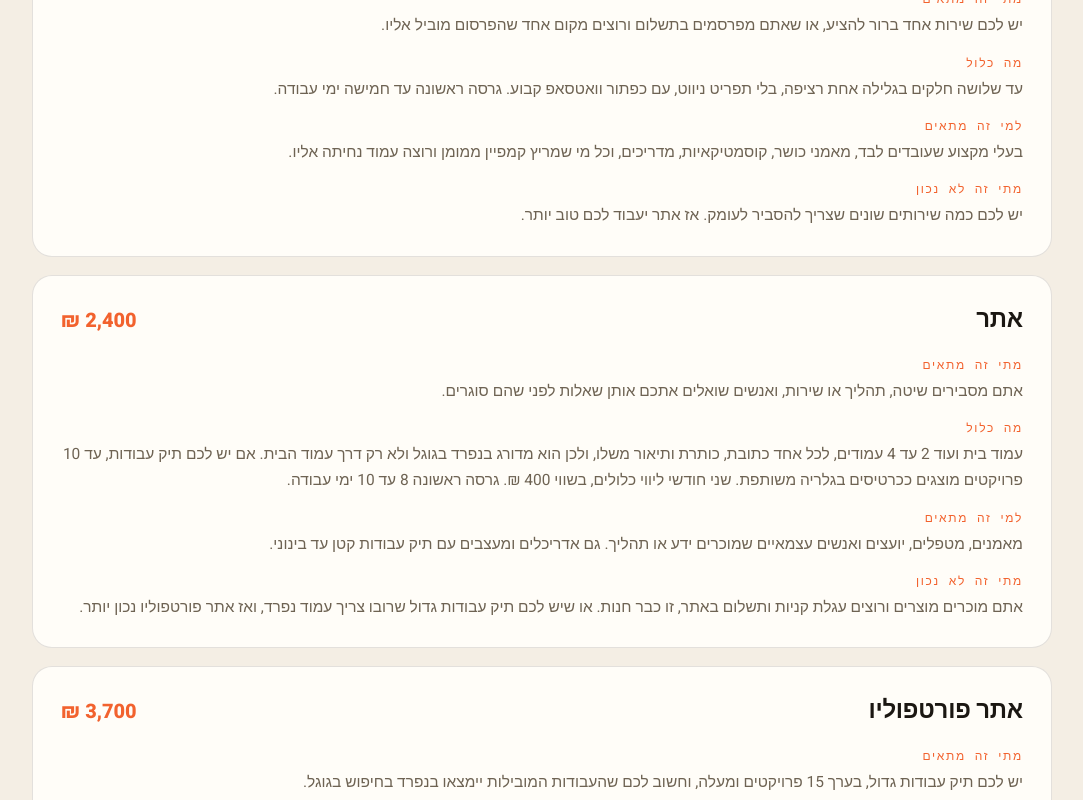
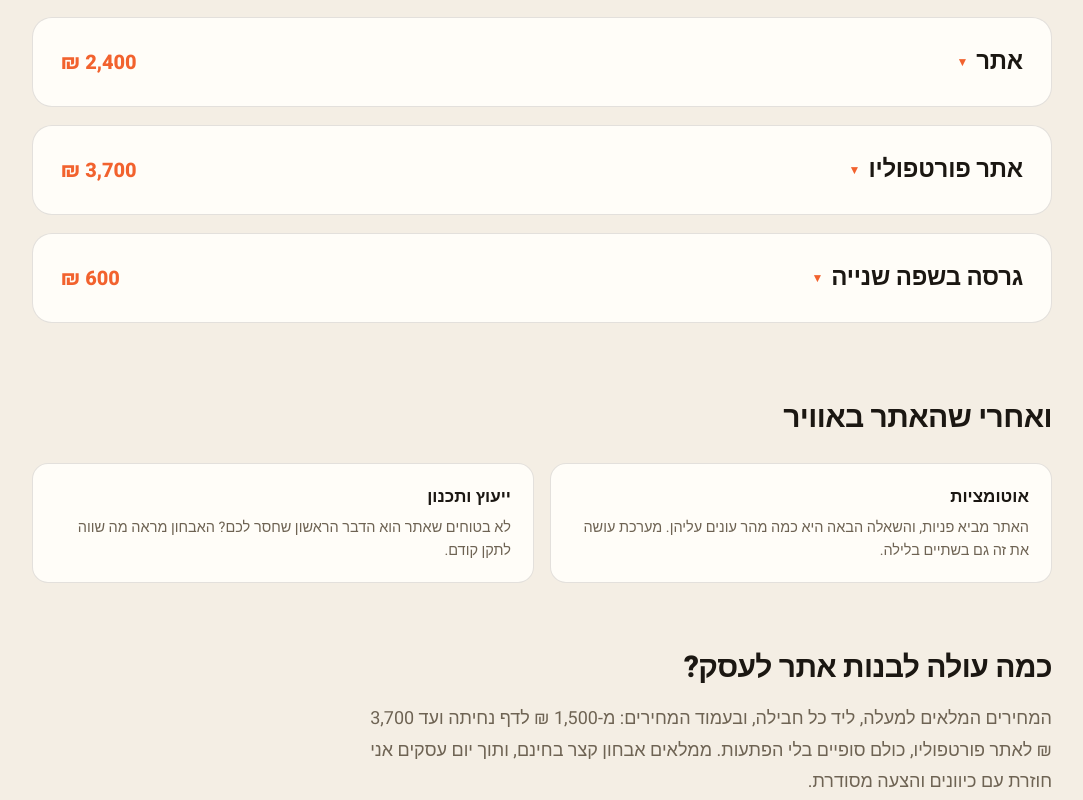
Before and after one commit to gorgovs1-cyber/shani-ai, a Next.js app: page /websites in a window 1280 px wide. Shown: the part 1240-2040 px from the top of the page, without its empty margins (98-1181 px from the left). Built offline with nearby package versions, Linux system fonts and the light colour scheme; no server answers.

Commit message:
websites: collapsible product panels + real copy cuts (874 -> 696 words)

```diff
--- a/app/websites/page.tsx
+++ b/app/websites/page.tsx
@@ -31,26 +31,26 @@ const copyByLang: Record<"he" | "en", ServiceCopy> = {
         {
           name: "דף נחיתה",
           price: "1,500 ₪",
-          fit: "יש לכם שירות אחד ברור להציע, או שאתם מפרסמים בתשלום ורוצים מקום אחד שהפרסום מוביל אליו.",
-          includes: "עד שלושה חלקים בגלילה אחת רציפה, בלי תפריט ניווט, עם כפתור וואטסאפ קבוע. גרסה ראשונה עד חמישה ימי עבודה.",
-          forWho: "בעלי מקצוע שעובדים לבד, מאמני כושר, קוסמטיקאיות, מדריכים, וכל מי שמריץ קמפיין ממומן ורוצה עמוד נחיתה אליו.",
-          notFor: "יש לכם כמה שירותים שונים שצריך להסביר לעומק. אז אתר יעבוד לכם טוב יותר.",
+          fit: "שירות אחד ברור להציע, או קמפיין ממומן שצריך יעד אחד.",
+          includes: "עד 3 חלקים בגלילה אחת, בלי תפריט ניווט, כפתור וואטסאפ קבוע. גרסה ראשונה עד 5 ימי עבודה.",
+          forWho: "עצמאים, מאמנים, קוסמטיקאיות, ומי שמריץ קמפיין ממומן.",
+          notFor: "כמה שירותים שצריך להסביר לעומק? 'אתר' יעבוד טוב יותר.",
         },
         {
           name: "אתר",
           price: "2,400 ₪",
-          fit: "אתם מסבירים שיטה, תהליך או שירות, ואנשים שואלים אתכם אותן שאלות לפני שהם סוגרים.",
-          includes: "עמוד בית ועוד 2 עד 4 עמודים, לכל אחד כתובת, כותרת ותיאור משלו, ולכן הוא מדורג בנפרד בגוגל ולא רק דרך עמוד הבית. אם יש לכם תיק עבודות, עד 10 פרויקטים מוצגים ככרטיסים בגלריה משותפת. שני חודשי ליווי כלולים, בשווי 400 ₪. גרסה ראשונה 8 עד 10 ימי עבודה.",
-          forWho: "מאמנים, מטפלים, יועצים ואנשים עצמאיים שמוכרים ידע או תהליך. גם אדריכלים ומעצבים עם תיק עבודות קטן עד בינוני.",
-          notFor: "אתם מוכרים מוצרים ורוצים עגלת קניות ותשלום באתר, זו כבר חנות. או שיש לכם תיק עבודות גדול שרובו צריך עמוד נפרד, ואז אתר פורטפוליו נכון יותר.",
+          fit: "מסבירים שיטה או תהליך, ואנשים שואלים אותן שאלות לפני שסוגרים.",
+          includes: "עמוד בית + 2-4 עמודים, כל אחד מדורג בנפרד בגוגל. גלריית עבודות משותפת עד 10 פרויקטים, ושני חודשי ליווי כלולים. גרסה ראשונה 8-10 ימי עבודה.",
+          forWho: "מאמנים, מטפלים, יועצים, ואדריכלים/מעצבים עם תיק עבודות קטן-בינוני.",
+          notFor: "מוכרים מוצרים עם עגלת קניות? זו חנות. תיק עבודות גדול? 'אתר פורטפוליו' מתאים יותר.",
         },
         {
           name: "אתר פורטפוליו",
           price: "3,700 ₪",
-          fit: "יש לכם תיק עבודות גדול, בערך 15 פרויקטים ומעלה, וחשוב לכם שהעבודות המובילות יימצאו בנפרד בחיפוש בגוגל.",
-          includes: "הכל מ'אתר', ובנוסף כל אחד מעד 10 הפרויקטים מקבל עמוד נפרד עם כתובת, כותרת ותיאור משלו. עמוד נוסף מעבר ל-10 הוא 250 ₪. גרסה ראשונה 13 עד 15 ימי עבודה.",
-          forWho: "אדריכלים, סטודיו עיצוב, קבלנים, צלמים ומעצבים עם תיק עבודות גדול, שכל פרויקט בו שווה הצגה נפרדת.",
-          notFor: "יש לכם עד 10 פרויקטים ולא כולם חייבים להימצא לבד בגוגל. 'אתר' הרגיל עושה את העבודה בפחות כסף, ותמיד אפשר להוסיף עמוד פרויקט בודד בהמשך.",
+          fit: "תיק עבודות גדול (כ-15 פרויקטים ומעלה), וחשוב שכל עבודה תימצא בנפרד בגוגל.",
+          includes: "הכל מ'אתר', ועד 10 פרויקטים עם עמוד נפרד ומדורג לכל אחד. עמוד נוסף: 250 ₪. גרסה ראשונה 13-15 ימי עבודה.",
+          forWho: "אדריכלים, סטודיו עיצוב, קבלנים, צלמים — כל פרויקט שווה הצגה נפרדת.",
+          notFor: "עד 10 פרויקטים ולא כולם צריכים דירוג נפרד? 'אתר' עושה את העבודה בפחות, ואפשר להוסיף עמוד בודד בהמשך.",
         },
         {
           name: "גרסה בשפה שנייה",
@@ -69,19 +69,19 @@ const copyByLang: Record<"he" | "en", ServiceCopy> = {
     sections: [
       {
         h: "כמה עולה לבנות אתר לעסק?",
-        p: "המחירים מפורסמים במלואם בעמוד המחירים. דף נחיתה 1,500 ₪, אתר בכמה עמודים כולל גלריית פרויקטים משותפת 2,400 ₪, אתר פורטפוליו עם עד 10 עמודי פרויקט נפרדים 3,700 ₪, וגרסה בשפה שנייה 600 ₪, אותו מחיר לכל סוג אתר. אלה מחירים סופיים, ומה שלא כלול מופיע כתוספת עם מחיר משלה. ממלאים אבחון קצר בלי עלות, ותוך יום עסקים אני חוזרת עם כיוונים ועם הצעה מסודרת.",
+        p: "המחירים המלאים למעלה, ליד כל חבילה, ובעמוד המחירים: מ-1,500 ₪ לדף נחיתה ועד 3,700 ₪ לאתר פורטפוליו, כולם סופיים בלי הפתעות. ממלאים אבחון קצר בחינם, ותוך יום עסקים אני חוזרת עם כיוונים והצעה מסודרת.",
       },
       {
         h: "למה אתר בקוד עדיף על וויקס או אלמנטור?",
-        p: "תבנית מוכנה נראית כמו עוד תבנית, נטענת לאט ומוגבלת גם בקידום וגם בעיצוב. אתר שנכתב מאפס נטען מהר, מדורג טוב יותר בגוגל, ומאפשר תנועה וחוויית גלישה שתבנית פשוט לא יודעת לעשות. ומעבר לכל זה, הקוד שלכם, בלי תלות בפלטפורמה חיצונית ובלי דמי מנוי כפויים.",
+        p: "תבנית מוכנה נראית כמו כולם, נטענת לאט ומוגבלת בעיצוב ובקידום. קוד שנכתב מאפס נטען מהר, מדורג טוב יותר, ומאפשר תנועה שתבנית לא יודעת לעשות. והקוד נשאר שלכם, בלי תלות בפלטפורמה חיצונית ובלי דמי מנוי כפויים.",
       },
       {
         h: "כמה זמן לוקח לבנות אתר?",
-        p: "דף נחיתה: גרסה ראשונה מלאה עד חמישה ימי עבודה מרגע שהחומרים אצלי, ובאוויר תוך שבוע עד שבועיים. אתר עם כמה עמודים וגלריית פרויקטים משותפת: 8 עד 10 ימי עבודה, ובאוויר תוך שבועיים עד שלושה, כי יש יותר חלקים לסדר. אתר פורטפוליו עם עמודי פרויקט נפרדים: 13 עד 15 ימי עבודה, ובאוויר תוך שלושה עד ארבעה שבועות. אני עובדת עם כלי AI לאורך כל הפיתוח, ולכן המסירה מהירה מהמקובל בלי להתפשר על האיכות.",
+        p: "הזמנים המדויקים לכל גודל אתר מפורטים למעלה, ליד כל חבילה. אני עובדת עם כלי AI לאורך הפיתוח, ולכן המסירה מהירה מהמקובל בלי להתפשר על האיכות.",
       },
       {
         h: "האם האתר יהיה מחובר לאוטומציות ו-AI?",
-        p: "כן. בניגוד לרוב בוני האתרים, אני מחברת את האתר למערכות שמנהלות את הפניות ולסוכני AI שמדברים עברית, כך שהאתר קולט לידים, עונה ללקוחות ומעדכן את המערכות שלכם לבד. אפשר להתחיל באתר ולהוסיף אוטומציה בהמשך.",
+        p: "כן. בניגוד לרוב בוני האתרים, אני מחברת את האתר למערכות שמנהלות פניות ולסוכני AI שמדברים עברית — האתר קולט לידים ועונה ללקוחות לבד. אפשר להתחיל באתר ולהוסיף אוטומציה בהמשך.",
       },
     ],
     faqTitle: "שאלות על אתרים",
@@ -139,26 +139,26 @@ const copyByLang: Record<"he" | "en", ServiceCopy> = {
         {
           name: "Landing page",
           price: "₪1,500",
-          fit: "You have one clear service to offer, or you run paid ads and want one place they lead to.",
-          includes: "Up to three parts in a single continuous scroll, no navigation menu, with a fixed WhatsApp button. First version within five working days.",
-          forWho: "Solo professionals, personal trainers, beauticians, instructors, and anyone running paid campaigns who needs a landing page.",
-          notFor: "You have several different services that need explaining in depth. A website will work better.",
+          fit: "One clear service to offer, or a paid campaign that needs a single destination.",
+          includes: "Up to 3 parts in one scroll, no navigation menu, fixed WhatsApp button. First version within 5 working days.",
+          forWho: "Solo professionals, trainers, beauticians, and anyone running paid campaigns.",
+          notFor: "Several services that need explaining in depth? 'Website' works better.",
         },
         {
           name: "Website",
           price: "₪2,400",
-          fit: "You explain a method, a process or a service, and people ask you the same questions before they buy.",
-          includes: "A homepage plus 2 to 4 more pages, each with its own URL, title and description, so it ranks separately on Google. If you have a portfolio, up to 10 projects appear as cards in a shared gallery. Two months of Shani Care included, worth ₪400. First version 8 to 10 working days.",
-          forWho: "Coaches, therapists, consultants and freelancers selling knowledge or a process. Also architects and designers with a small to mid-sized portfolio.",
-          notFor: "You sell products and need a cart and checkout — that is a shop. Or you have a large portfolio where most pieces need their own page, in which case a portfolio site fits better.",
+          fit: "You explain a method or process, and people ask the same questions before they buy.",
+          includes: "Homepage + 2–4 pages, each ranking separately on Google. Shared portfolio gallery up to 10 projects, plus two months of Shani Care included. First version 8–10 working days.",
+          forWho: "Coaches, therapists, consultants, and architects/designers with a small-to-mid portfolio.",
+          notFor: "Selling products with a cart? That is a shop. Large portfolio? 'Portfolio site' fits better.",
         },
         {
           name: "Portfolio site",
           price: "₪3,700",
-          fit: "You have a large portfolio, roughly 15 projects and up, and you want your leading work to be found separately on Google.",
-          includes: "Everything in 'Website', plus each of up to 10 projects gets its own page with its own URL, title and description. An extra page beyond 10 is ₪250. First version 13 to 15 working days.",
-          forWho: "Architects, design studios, contractors, photographers and designers with a large portfolio where each project deserves its own page.",
-          notFor: "You have up to 10 projects and they do not all need to be found separately on Google. The regular 'Website' does the job for less, and a single project page can always be added later.",
+          fit: "A large portfolio (roughly 15 projects and up), where each piece deserves its own visibility on Google.",
+          includes: "Everything in 'Website', plus up to 10 projects, each with its own ranking page. Extra page: ₪250. First version 13–15 working days.",
+          forWho: "Architects, design studios, contractors, photographers — every project deserves its own page.",
+          notFor: "Up to 10 projects and not all need separate ranking? 'Website' does the job for less, and a single page can always be added later.",
         },
         {
           name: "Second language version",
@@ -177,19 +177,19 @@ const copyByLang: Record<"he" | "en", ServiceCopy> = {
     sections: [
       {
         h: "How much does a business website cost?",
-        p: "The full price list is published on the pricing page. Landing page ₪1,500, a multi-page website with a shared project gallery ₪2,400, a portfolio website with up to 10 dedicated project pages ₪3,700, and a second-language version ₪600, the same price for every site type. These are final prices, and anything not included appears as an add-on with its own price. Fill in the short audit at no cost, and within one business day I come back with directions and a proper proposal.",
+        p: "Full prices are above next to each package, and on the pricing page: from ₪1,500 for a landing page up to ₪3,700 for a portfolio site, all final with no surprises. Fill in the short audit at no cost, and within one business day I come back with directions and a proposal.",
       },
       {
         h: "Why is a coded site better than Wix or Elementor?",
-        p: "A ready template looks like another template, loads slowly and is limited both on search and on design. A site written from scratch loads fast, ranks better on Google, and allows motion and a browsing experience a template simply cannot do. Beyond all of that, the code is yours, with no dependency on an outside platform and no forced subscription.",
+        p: "A ready template looks like everyone else, loads slowly and is limited on both search and design. A site written from scratch loads fast, ranks better, and allows motion a template simply cannot do. And the code stays yours, with no dependency on an outside platform and no forced subscription.",
       },
       {
         h: "How long does a website take?",
-        p: "Landing page: a full first version within five working days of receiving your materials, and live within one to two weeks. A website with several pages and a shared project gallery: 8–10 working days, and live within two to three weeks, since there's simply more to put together. A portfolio website with dedicated project pages: 13–15 working days, and live within three to four weeks. I work with AI-assisted development, so delivery is faster than the industry norm without compromising quality.",
+        p: "Exact timelines for every site size are listed above, next to each package. I work with AI-assisted development throughout, so delivery is faster than the industry norm without compromising quality.",
       },
       {
         h: "Will the site connect to automations and AI?",
-        p: "Yes. Unlike most website builders, I wire the site into the systems that manage your enquiries and into AI agents that speak Hebrew, so the site captures leads, answers clients and updates your systems on its own. You can start with the site and add automation later.",
+        p: "Yes. Unlike most website builders, I wire the site into the systems that manage your enquiries and into AI agents that speak Hebrew — the site captures leads and answers clients on its own. You can start with the site and add automation later.",
       },
     ],
     faqTitle: "Website FAQ",
--- a/components/ServicePage.tsx
+++ b/components/ServicePage.tsx
@@ -68,6 +68,7 @@ export default function ServicePage({
   const dir = c.dir;
   const auditLabel = lang === "he" ? "להתחיל באבחון AI חינם" : "Start a free AI Audit";
   const [open, setOpen] = useState<number | null>(null);
+  const [openProduct, setOpenProduct] = useState<number | null>(null);
 
   return (
     <>
@@ -132,15 +133,24 @@ export default function ServicePage({
               <div style={{ height: 18 }} />
             )}
             <div style={{ display: "flex", flexDirection: "column", gap: 18 }}>
-              {c.products.items.map((p) => (
+              {c.products.items.map((p, pi) => (
                 <div key={p.name} style={{ background: "var(--card)", border: "1px solid var(--line)", borderRadius: 20, padding: "26px 28px" }}>
-                  <div style={{ display: "flex", justifyContent: "space-between", alignItems: "baseline", gap: 16, flexWrap: "wrap", marginBottom: 18 }}>
+                  <button
+                    type="button"
+                    onClick={() => setOpenProduct(openProduct === pi ? null : pi)}
+                    aria-expanded={openProduct === pi}
+                    style={{ width: "100%", display: "flex", justifyContent: "space-between", alignItems: "baseline", gap: 16, flexWrap: "wrap", background: "none", border: "none", cursor: "pointer", padding: 0, fontFamily: HEEBO, textAlign: dir === "rtl" ? "right" : "left" }}
+                  >
+                    <span style={{ display: "inline-flex", alignItems: "center", gap: 8 }}>
                       <h3 style={{ margin: 0, fontWeight: 800, fontSize: "clamp(19px,2.2vw,24px)", letterSpacing: "-0.01em", color: "var(--ink)", fontFamily: HEEBO }}>
                         {p.name}
                       </h3>
+                      <span aria-hidden="true" style={{ color: "var(--acc)", fontSize: 12, transition: "transform .2s", transform: openProduct === pi ? "rotate(180deg)" : "none", display: "inline-block" }}>▼</span>
+                    </span>
                     <span style={{ fontWeight: 800, fontSize: 20, color: "var(--acc)", fontFamily: HEEBO, whiteSpace: "nowrap" }}>{p.price}</span>
-                  </div>
-                  <dl style={{ margin: 0, display: "flex", flexDirection: "column", gap: 14 }}>
+                  </button>
+                  <div aria-hidden={openProduct !== pi} style={{ overflow: "hidden", maxHeight: openProduct === pi ? 800 : 0, transition: "max-height .35s ease" }}>
+                    <dl style={{ margin: 0, paddingTop: 18, display: "flex", flexDirection: "column", gap: 14 }}>
                       {[
                         [c.products!.labels.fit, p.fit],
                         [c.products!.labels.includes, p.includes],
@@ -158,6 +168,7 @@ export default function ServicePage({
                         {c.products!.labels.example}: {p.exampleLabel}
                       </a>
                     ) : null}
+                  </div>
                 </div>
               ))}
             </div>
```
Lines whose indentation alone changed are shown as unchanged.
